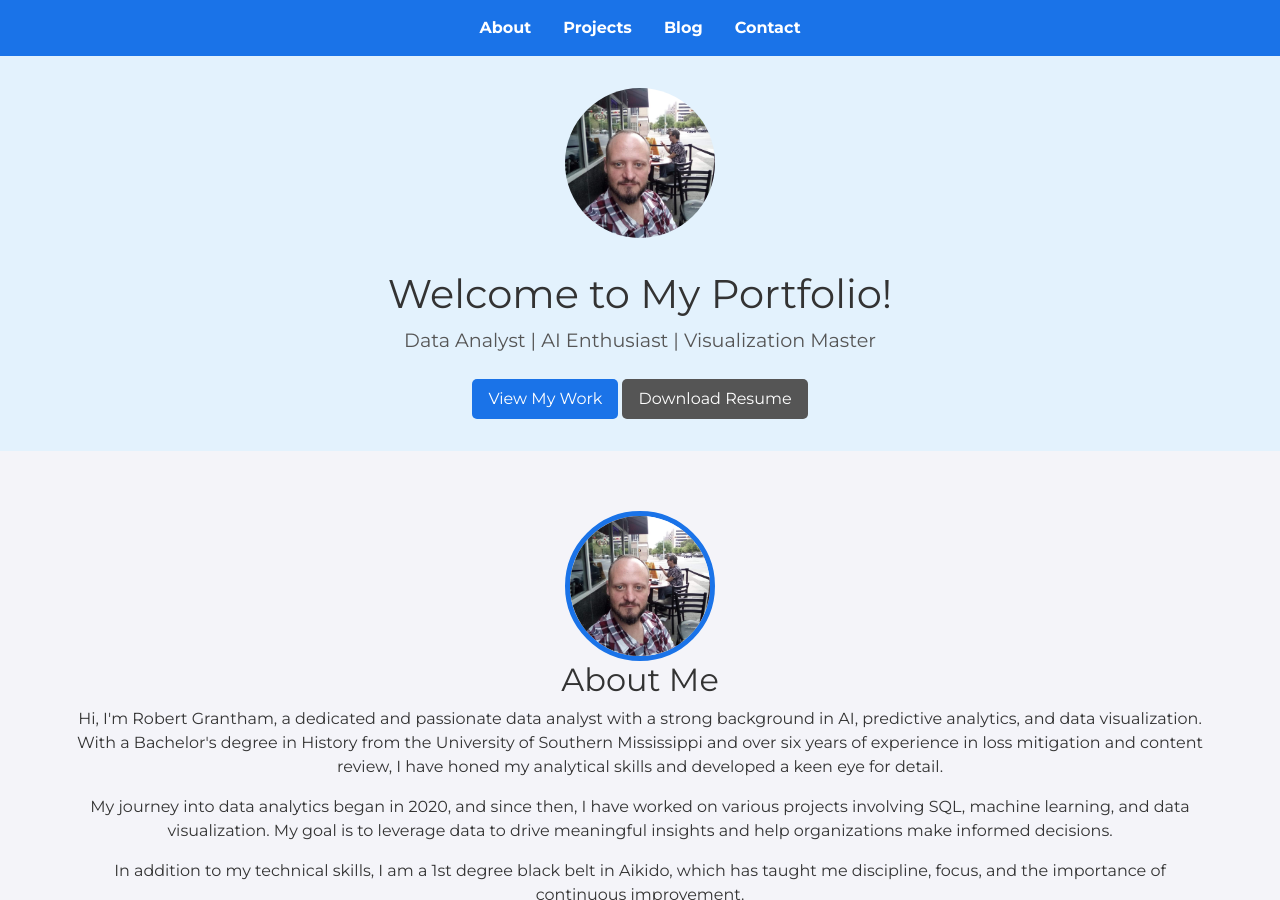
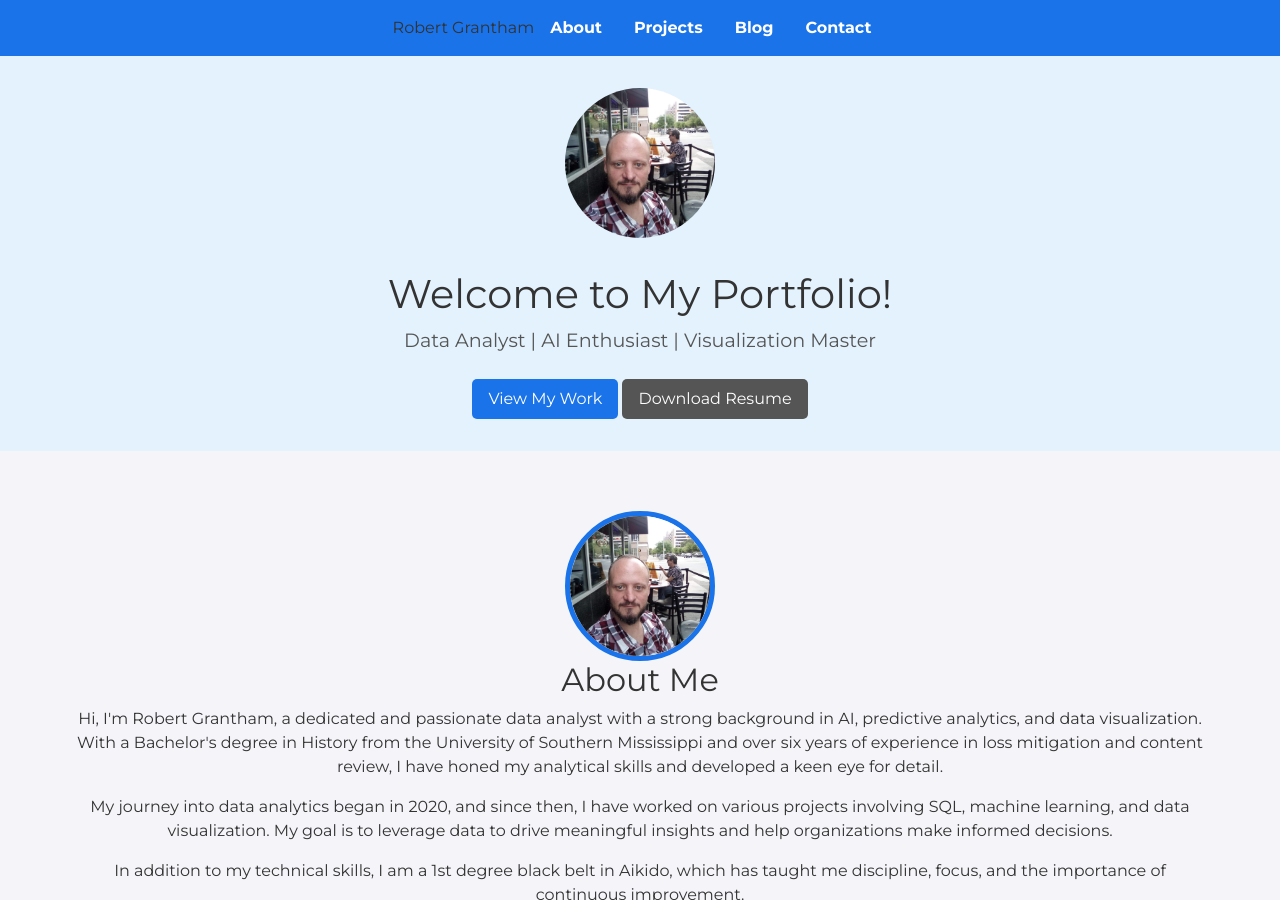
Before and after one commit to rgrantham82/rgrantham82.github.io, a Jekyll site: the page built from index.html, in a window 1280 px wide and 900 px high. Built offline with Jekyll 4.4.1, drawn with Linux system fonts in a browser that asks for light colours; nearby versions of some CDN libraries.

Commit message:
Update header.html

```diff
--- a/_includes/header.html
+++ b/_includes/header.html
@@ -1,10 +1,21 @@
 <header>
   <nav>
-    <ul>
-      <li><a href="/#about">About</a></li>
-      <li><a href="/#projects">Projects</a></li>
-      <li><a href="/#blog">Blog</a></li>
-      <li><a href="/#contact">Contact</a></li>
-    </ul>
+    <div class="nav-left">Robert Grantham</div>
+    <div class="nav-right">
+      <ul>
+        <li>
+          <a href="/#about">About</a>
+        </li>
+        <li>
+          <a href="/#projects">Projects</a>
+        </li>
+        <li>
+          <a href="/#blog">Blog</a>
+        </li>
+        <li>
+          <a href="/#contact">Contact</a>
+        </li>
+      </ul>
+    </div>
   </nav>
 </header>
```
